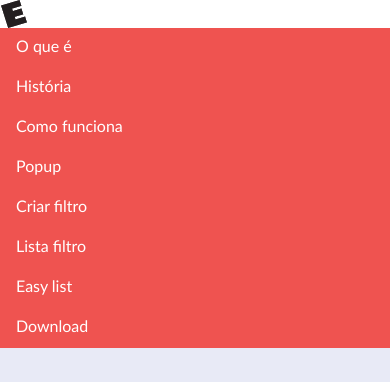
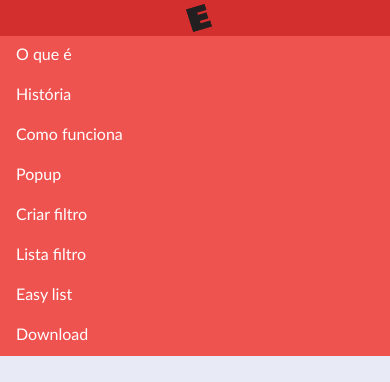
Before and after one commit to viniciusmiiller/Adblock, a plain HTML site: page index.html in a window 390 px wide. Shown: the top 382 px of the page. Drawn offline with Linux system fonts and the light colour scheme.

Commit message:
criado um nav sticky

```diff
--- a/css/estilo.css
+++ b/css/estilo.css
@@ -1,6 +1,14 @@
 body{
 	margin: 0;
 	font-family: "Trebuchet MS", "Tahoma", "Calibri";
+	position: static;
+}
+.bartopLogo{
+	background-color:#d32f2f;
+	width:100%;
+	height:45px;
+	padding-top: 65px;
+	text-align: center;
 }
 .bartop{
 	list-style-type:none;
@@ -9,8 +17,9 @@ body{
 	overflow:hidden;
 	background-color:#ef5350;
 	width:100%;
-	margin-bottom: 40px;
+	margin-bottom: 110px;
 	position: fixed;
+	top: 0;
 }
 .bartop li{
 	float:left;
@@ -75,6 +84,10 @@ p{
 	.bartop li a, #bartopContente{
 		height: initial;
 	}
+	.bartopLogo{
+		height: initial;
+		padding: 1%;
+	}
 	.bartop{
 		position: static;
 		margin: 0;
```
